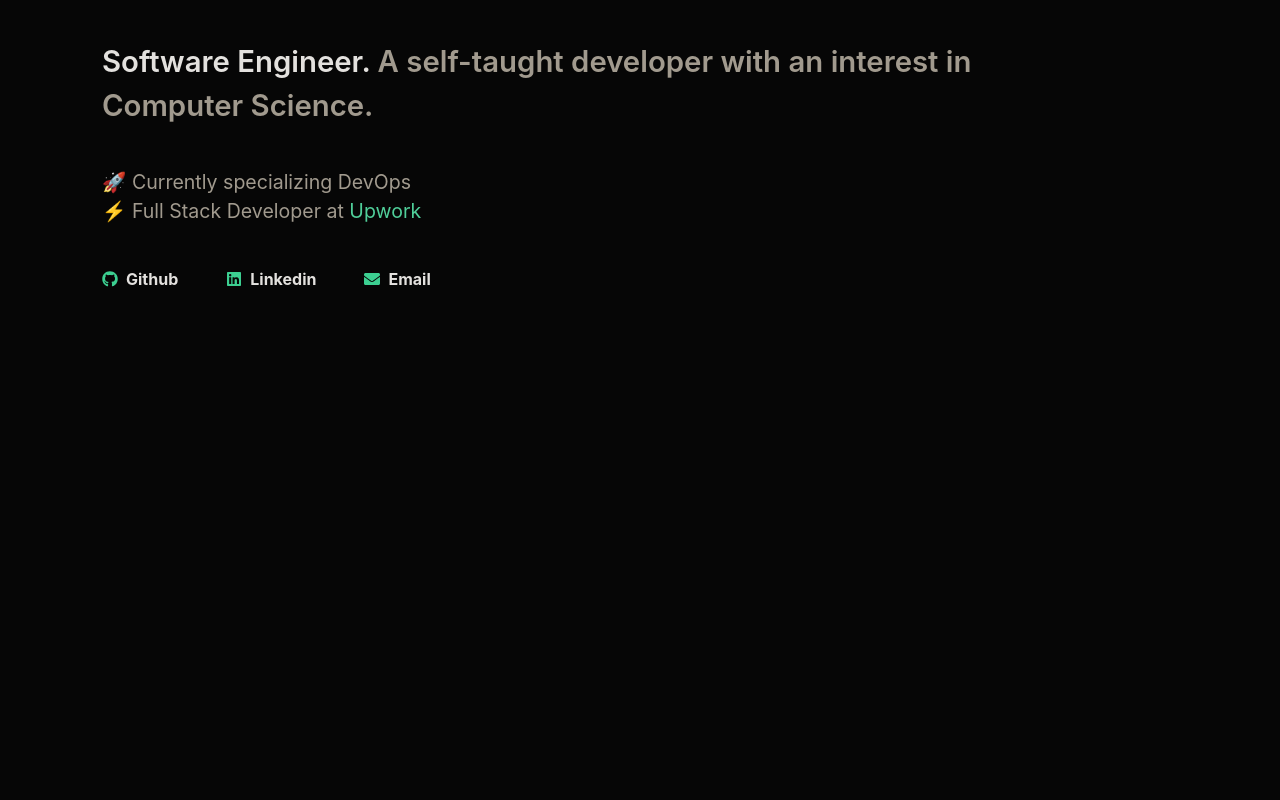
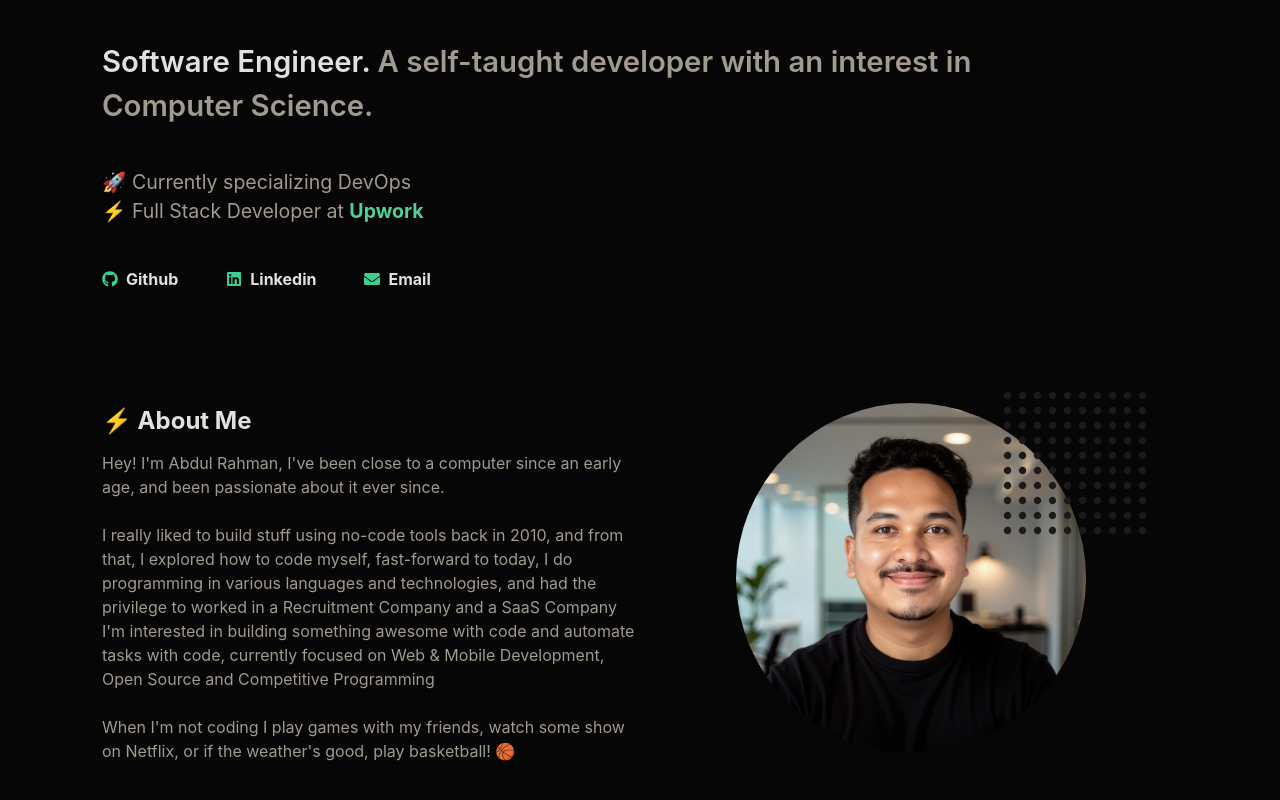
Before and after one commit to code-creeper/code-creeper.github.io, a Nuxt app: page / in a window 1280 px wide. Shown: the part 398-1198 px from the top of the page. Built offline with nearby package versions, Linux system fonts and the light colour scheme.

Commit message:
about complete

```diff
--- /dev/null
+++ b/components/Home/About.vue
@@ -0,0 +1,58 @@
+<template>
+  <div class="page grid grid-cols-1 md:grid-cols-2 gap-x-2 gap-y-12">
+    <div>
+      <h2 class="font-bold text-[var(--white-color)]">⚡ About Me</h2>
+      <p class="mt-3">
+        Hey! I'm Abdul Rahman, I've been close to a computer since an early age, and been passionate about it ever
+        since.
+        <br>
+        <br>
+        I really liked to build stuff using no-code tools back in 2010, and from that, I explored how to code myself,
+        fast-forward to today, I do programming in various languages and technologies, and had the privilege to worked
+        in a Recruitment Company and a SaaS Company I'm interested in building something awesome with code and automate
+        tasks with code, currently focused on Web & Mobile Development, Open Source and Competitive Programming
+        <br>
+        <br>
+        When I'm not coding I play games with my friends, watch some show on Netflix, or if the weather's good, play
+        basketball! 🏀
+      </p>
+    </div>
+
+    <div class="flex justify-center">
+      <div class="relative w-fit">
+        <img src="~/assets/images/dp.jpeg" class="dp" alt="DP"/>
+        <img src="~/assets/images/dots.svg" class="dots" alt="Dots"/>
+      </div>
+    </div>
+  </div>
+</template>
+
+<style scoped>
+.dp {
+  width: 300px;
+  height: 300px;
+  border-radius: 50%;
+  object-fit: cover;
+}
+
+.dots {
+  width: 100px;
+  position: absolute;
+  top: -15px;
+  right: -32px;
+  transition: all 0.3s ease-in-out;
+  filter: invert(0.1);
+}
+
+@media screen and (min-width: 80rem) {
+  .dots {
+    width: 150px;
+    right: -64px;
+  }
+
+  .dp {
+    width: 350px;
+    height: 350px;
+  }
+}
+</style>
--- a/components/Home/Intro.vue
+++ b/components/Home/Intro.vue
@@ -1,39 +1,50 @@
+<script setup lang="ts">
+</script>
+
 <template>
   <div class="page">
     <div class="relative">
-      <NuxtImg src="/images/dots.svg" class="dots"/>
-      <h2 class="text-[var(--primary-color)] responsive font-bold relative z-10">Hey there!, I'm-</h2>
-      <h1 class="text-[var(--white-color)] relative z-10">Abdul Haseeb.</h1>
+      <img src="~/assets/images/dots.svg" class="dots" alt="Dots"/>
+      <h2 class="text-[var(--primary-color)] responsive font-bold relative">Hey there!, I'm-</h2>
+      <h1 class="text-[var(--white-color)] relative">Abdul Haseeb.</h1>
     </div>
 
-    <div class="mt-8 md:mt-10">
+    <div class="mt-8 md:mt-10 transition-all duration-300 ease-in-out">
       <h2 class="font-semibold responsive max-w-[890px]">
         <span style="color: var(--white-color)">Software Engineer.</span>
         A self-taught developer with an interest in Computer Science.
       </h2>
     </div>
 
-    <div class="mt-8 md:mt-10">
+    <div class="mt-8 md:mt-10 transition-all duration-300 ease-in-out">
       <p class="responsive">
         🚀 Currently specializing DevOps
         <br>
-        ⚡ Full Stack Developer at <NuxtLink target="_blank" href="https://www.upwork.com/freelancers/abdulh143?mp_source=share" class="text-[var(--primary-color)]">Upwork</NuxtLink>
+        ⚡ Full Stack Developer at
+        <NuxtLink target="_blank" href="https://www.upwork.com/freelancers/abdulh143?mp_source=share"
+                  class="text-[var(--primary-color)] font-bold">Upwork
+        </NuxtLink>
       </p>
     </div>
 
-    <ul class="mt-8 md:mt-10 font-bold text-[var(--white-color)] flex items-center gap-12 [&>li]:flex [&>li]:items-center [&>li]:gap-2">
-      <li><IconsGithub/> <NuxtLink target="_blank" href="https://github.com/code-creeper/">Github</NuxtLink></li>
-      <li><IconsLinkedin/> <NuxtLink target="_blank" href="https://www.linkedin.com/in/codecreeper/">Linkedin</NuxtLink></li>
-      <li><IconsEmail/> <NuxtLink target="_blank" href="mailto:abdulhaseebkhan407@gmail.com">Email</NuxtLink></li>
+    <ul>
+      <li>
+        <IconsGithub/>
+        <NuxtLink target="_blank" href="https://github.com/code-creeper/">Github</NuxtLink>
+      </li>
+      <li>
+        <IconsLinkedin/>
+        <NuxtLink target="_blank" href="https://www.linkedin.com/in/codecreeper/">Linkedin</NuxtLink>
+      </li>
+      <li>
+        <IconsEmail/>
+        <NuxtLink target="_blank" href="mailto:abdulhaseebkhan407@gmail.com">Email</NuxtLink>
+      </li>
     </ul>
   </div>
 </template>
 
 <style scoped>
-.greet {
-  color: var(--primary-color);
-}
-
 .page {
   margin-top: 130px;
   transition: all 0.3s ease-in-out;
@@ -49,6 +60,23 @@
   z-index: 0;
 }
 
+ul {
+  display: flex;
+  flex-wrap: wrap;
+  align-items: center;
+  gap: 0.5rem 3rem;
+  margin-top: 32px;
+  font-weight: bold;
+  color: var(--white-color);
+  transition: all 0.3s ease-in-out;
+}
+
+ul > li {
+  display: flex;
+  align-items: center;
+  gap: 0.5rem;
+}
+
 @media screen and (min-width: 48rem) {
   .page {
     margin-top: 170px;
@@ -58,10 +86,8 @@
     width: 150px;
   }
 
-  .breaking-words {
-    display: block;
+  ul {
+    margin-top: 40px;
   }
 }
 </style>
-<script setup lang="ts">
-</script>
--- a/layouts/default.vue
+++ b/layouts/default.vue
@@ -15,6 +15,10 @@
 
 <style scoped>
 nav {
+  position: sticky;
+  top: 0;
+  background: var(--black-color);
+  z-index: 10;
   display: flex;
   justify-content: space-between;
   align-items: center;
--- a/pages/index.vue
+++ b/pages/index.vue
@@ -1,9 +1,8 @@
 <template>
-  <LazyHomeIntro/>
-  <br>
-  <br>
-  <br>
-  <br>
+  <div class="space-y-28">
+    <LazyHomeIntro/>
+    <LazyHomeAbout/>
+  </div>
   <br>
   <br>
   <br>
@@ -45,3 +44,5 @@
   <br>
   <br>
 </template>
+<script setup lang="ts">
+</script>
```
Also changed, not shown: assets/images/dots.svg (renamed from public/images/dots.svg), assets/images/dp.jpeg (added).
